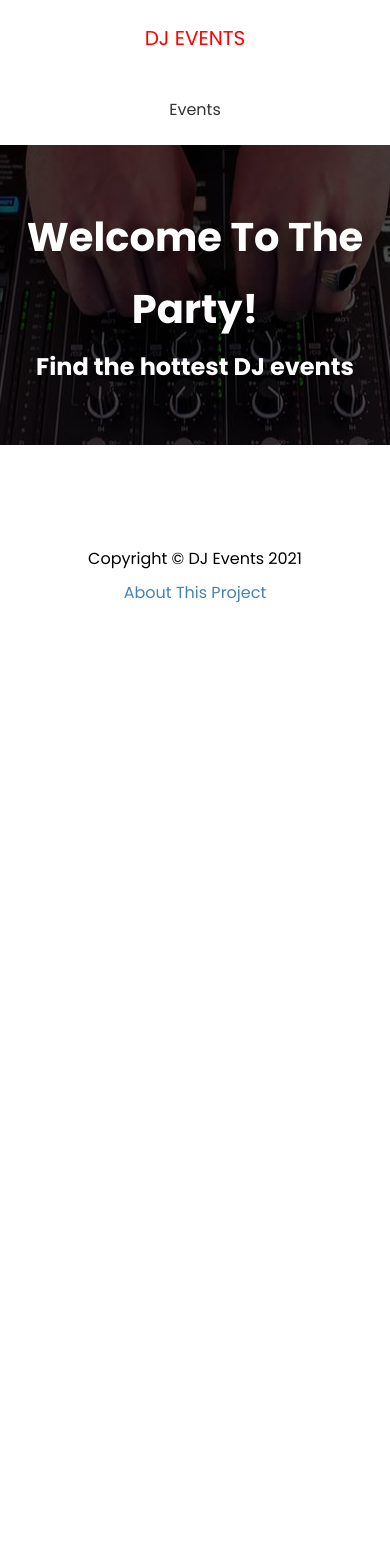
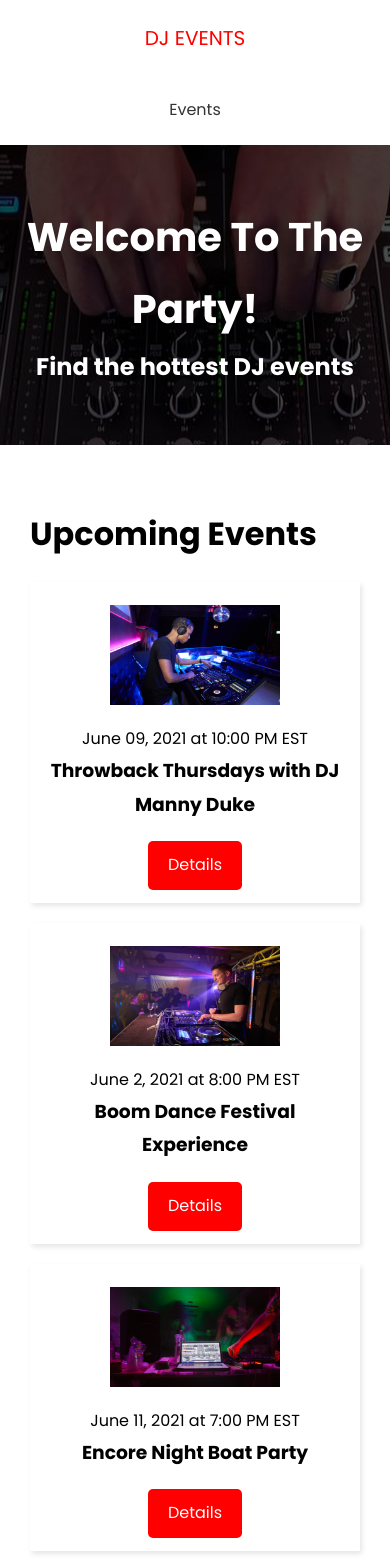
Before and after one commit to barrrni/DJevents, a Next.js app: page / in a window 390 px wide. Shown: the top 1568 px of the page. Before the commit the page ends 844 px from the top, so only its background shows below. Built offline with nearby package versions, Linux system fonts and the light colour scheme; no server answers.

Commit message:
index page is done

```diff
--- /dev/null
+++ b/components/EventItem.js
@@ -0,0 +1,29 @@
+import Link from 'next/link'
+import Image from 'next/image'
+import styles from '@/styles/EventItem.module.css'
+import { FaEject } from 'react-icons/fa'
+
+const EventItem = ({ evt }) => {
+    return (
+        <div className={styles.event}>
+            <div className={styles.img}>
+                <Image src={evt.image ? evt.image : '/images/event-default.png'} width={170} height={100} />
+            </div>
+
+            <div className={styles.info}>
+                <span>
+                    {evt.date} at {evt.time}
+                </span>
+                <h3>{evt.name}</h3>
+            </div>
+
+            <div className={styles.link}>
+                <Link href={`/events/${evt.slug}`}>
+                    <a className='btn'>Details</a>
+                </Link>
+            </div>
+        </div>
+    )
+}
+
+export default EventItem
--- /dev/null
+++ b/config/index.js
@@ -0,0 +1 @@
+export const API_URL = process.env.NEXT_PUBLIC_API_URL || 'http://localhost:3000'
--- a/jsconfig.json
+++ b/jsconfig.json
@@ -4,6 +4,7 @@
         "paths": {
             "@/components/*": ["components/*"],
             "@/styles/*": ["styles/*"],
+            "@/config/*": ["config/*"],
         }
     }
 }
--- /dev/null
+++ b/pages/api/events/[slug].js
@@ -0,0 +1,13 @@
+const { events } = require('./data.json')
+
+export default (req, res) => {
+    const evt = events.filter(ev => ev.slug === req.query.slug)
+
+    if (req.method === 'GET') {
+        res.status(200).json(evt)
+    } else {
+        res.setHeader('Allow', ['GET'])
+        res.status(405).json({ message: `Method ${req.method} is not allowed` })
+    }
+
+}
--- /dev/null
+++ b/pages/api/events/data.json
@@ -0,0 +1,76 @@
+{
+  "events": [
+    {
+      "id": "1",
+      "name": "Throwback Thursdays with DJ Manny Duke",
+      "slug": "throwback-thursdays-with-dj-manny-duke",
+      "venue": "Horizon Club",
+      "address": "919 3rd Ave New York, New York(NY), 10022",
+      "performers": "DJ Manny Duke",
+      "date": "June 09, 2021",
+      "time": "10:00 PM EST",
+      "description": "Featuring deep cuts, party anthems and remixes nostalgic songs from two of the best decades of music with the very best music from the 90's and 2000's",
+      "image": "/images/sample/event1.jpg"
+    },
+    {
+      "id": "2",
+      "name": "Boom Dance Festival Experience",
+      "slug": "boom-dance-festival-experience",
+      "venue": "Blackjacks",
+      "address": "966 Lexington Ave New York, New York(NY), 10021",
+      "performers": "DJ LUCK & MC NEAT, NICKY BLACKMARKET, DJ NICKY BLACKMARKET, RATPACK",
+      "date": "June 2, 2021",
+      "time": "8:00 PM EST",
+      "description": "It's looking more and more like we will be seeing events return in the summer! To celebrate this we are arranging a festival experience to say good bye to lock down! We will also be celebrating the fact Zoom Dance is one year old!",
+      "image": "/images/sample/event2.jpg"
+    },
+    {
+      "id": "3",
+      "name": "Encore Night Boat Party",
+      "slug": "encore-night-boat-party",
+      "venue": "Encore",
+      "address": "675 Water St New York, New York(NY), 10002",
+      "performers": "Bad Boy Bill",
+      "date": "June 11, 2021",
+      "time": "7:00 PM EST",
+      "description": "Who is ready to party? I mean in the middle of the water, a boat with good music and drinks. If thats you then you have made it to the right place.",
+      "image": "/images/sample/event3.jpg"
+    },
+    {
+      "id": "4",
+      "name": "Jam Concert Live",
+      "slug": "jam-concert-live",
+      "venue": "Club Ozone",
+      "address": "70 W 115th St New York, New York(NY), 10026",
+      "performers": "DJ RNB",
+      "date": "June 20, 2021",
+      "time": "10:00 PM EST",
+      "description": "The most diverse dj on the east coast, DJ RNB team up once again to bring you the next installment in the high energy, Jam Concert Live series!",
+      "image": "/images/sample/event4.jpg"
+    },
+    {
+      "id": "5",
+      "name": "UnMute Rock Festival",
+      "slug": "unmute-rock-festival",
+      "venue": "Studio 54",
+      "address": "55 La Salle St #12K New York, New York(NY), 10027",
+      "performers": "Big Wednesday, Black Pyre, Calling Apollo",
+      "date": "June 30, 2021",
+      "time": "8:00 PM EST",
+      "description": "With bands from around the UK ready to send the roof into orbit, get ready for the loudest Welsh festival: the inaugural UnMute 2021.",
+      "image": "/images/sample/event5.jpg"
+    },
+    {
+      "id": "6",
+      "name": "Soul Kitchen Party",
+      "slug": "soul-kitchen-party",
+      "venue": "Onyx Club",
+      "address": "60 Gramercy Park N #2 New York, New York(NY), 10010",
+      "performers": "A-Trak, Nightmares on Wax, Rakim, Jay Electronica",
+      "date": "July 2, 2021",
+      "time": "8:00 PM EST",
+      "description": "Dope party which features Hip Hop legends, emerging artists and world-class turntablists",
+      "image": "/images/sample/event6.jpg"
+    }
+  ]
+}
--- /dev/null
+++ b/pages/api/events/index.js
@@ -0,0 +1,11 @@
+const { events } = require('./data.json')
+
+export default (req, res) => {
+  if (req.method === 'GET') {
+    res.status(200).json(events)
+  } else {
+    res.setHeader('Allow', ['GET'])
+    res.status(405).json({ message: `Method ${req.method} is not allowed` })
+  }
+
+}
--- a/pages/api/hello.js
+++ /dev/null
@@ -1,5 +0,0 @@
-// Next.js API route support: https://nextjs.org/docs/api-routes/introduction
-
-export default (req, res) => {
-  res.status(200).json({ name: 'John Doe' })
-}
--- a/pages/index.js
+++ b/pages/index.js
@@ -1,12 +1,36 @@
 import Head from 'next/head'
 import Layout from '@/components/Layout'
+import EventItem from '@/components/EventItem'
+import { API_URL } from '@/config/index'
+import Link from 'next/link'
 
-const HomePage = () => {
+const HomePage = ({ events }) => {
   return (
+    <Layout>
+      <h1>Upcoming Events</h1>
+      {events.length === 0 && <h3>No events to show</h3>}
 
-    <Layout>
+      {events.map(evt => (
+        <EventItem key={evt.id} evt={evt} />
+      ))}
+
+      {events.length > 0 && (
+        <Link href='/events'>
+          <a className='btn-secondary'> View All Events</a>
+        </Link>
+      )}
     </Layout>
   )
 }
 
+export async function getStaticProps() {
+  const res = await fetch(`${API_URL}/api/events`)
+  const events = await res.json()
+
+  return {
+    props: { events: events.slice(0, 3) },
+    revalidate: 1
+  }
+}
+
 export default HomePage
--- /dev/null
+++ b/styles/EventItem.module.css
@@ -0,0 +1,28 @@
+.event {
+  display: flex;
+  justify-content: space-between;
+  align-items: center;
+  margin: 20px 0;
+  padding: 13px;
+  box-shadow: 2px 3px 5px rgba(0, 0, 0, 0.1);
+}
+
+.img {
+  flex: 1;
+  margin: 10px;
+}
+
+.info {
+  flex: 2;
+}
+
+@media (max-width: 600px) {
+  .event {
+    flex-direction: column;
+    text-align: center;
+  }
+
+  .info {
+    margin-bottom: 20px;
+  }
+}
```
Also changed, not shown: pages/events/index.js (+21 -4 lines).
